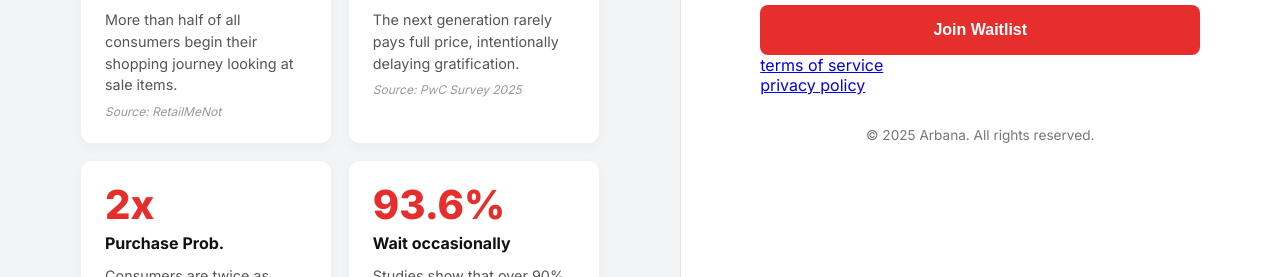
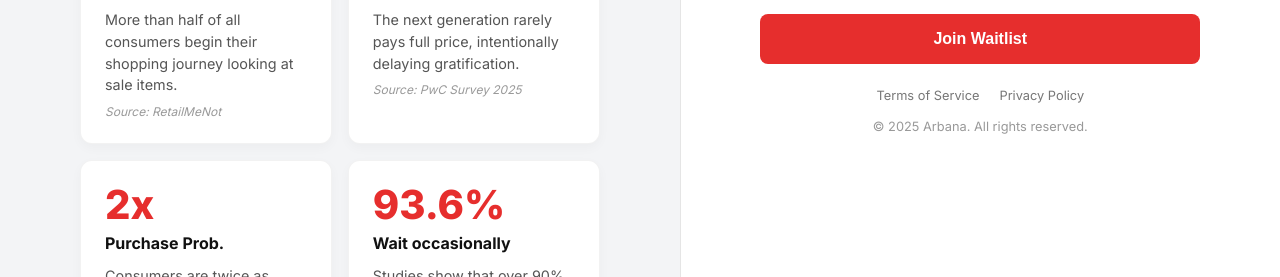
Before and after one commit to shark121/arbanaWaitlist, a website: page index.html in a window 1280 px wide. Shown: the part 523-800 px from the top of the page. Drawn offline with nearby package versions, Linux system fonts and the light colour scheme.

Commit message:
tos style

```diff
--- a/index.html
+++ b/index.html
@@ -303,11 +303,32 @@
         display: block;
       }
 
+      /* Legal Links Styling (New) */
+      .legal-links {
+        display: flex;
+        justify-content: center;
+        gap: 20px;
+        margin-top: 24px;
+        margin-bottom: 0px;
+      }
+
+      .legal-links a {
+        font-size: 0.8rem;
+        color: var(--text-light);
+        text-decoration: none;
+        transition: color 0.2s ease;
+      }
+
+      .legal-links a:hover {
+        color: var(--brand-red);
+        text-decoration: underline;
+      }
+
       .footer {
-        margin-top: 32px;
+        margin-top: 16px;
         text-align: center;
-        font-size: 0.85rem;
-        color: var(--text-light);
+        font-size: 0.8rem;
+        color: #999;
       }
 
       /* Animations */
@@ -556,15 +577,13 @@
                 <button type="submit" id="submitBtn" class="button1">
                   Join Waitlist
                 </button>
-                <!-- <button type="button" class="button3">
-                  Get 3 months for 9.99
-                </button> -->
-              </div>
+                </div>
             </form>
 
-            <a href="./tos.html">terms of service</a>
-            <br />
-            <a href="./privacyPolicy.html">privacy policy</a>
+            <div class="legal-links">
+              <a href="./tos.html">Terms of Service</a>
+              <a href="./privacyPolicy.html">Privacy Policy</a>
+            </div>
 
             <div class="footer">&copy; 2025 Arbana. All rights reserved.</div>
           </div>
```
